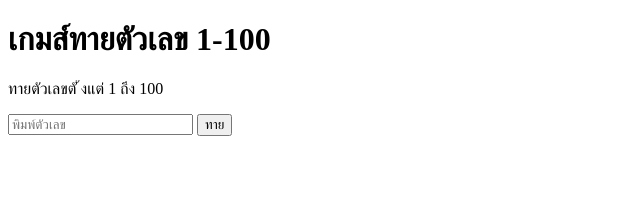
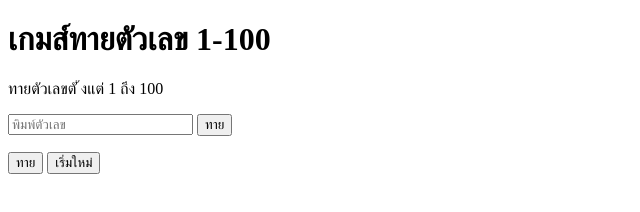
Before and after one commit to 67160006/number-guessing-game, a plain HTML site: page index.html in a window 1280 px wide. Shown: the whole page, without its empty margins (0-640 px from the left). Drawn offline with Linux system fonts and the light colour scheme.

Commit message:
feat: add reset game button functionality

```diff
--- a/index.html
+++ b/index.html
@@ -19,5 +19,11 @@
 
     <script src="script.js"></script>
 </body>
+<!-- ...existing code... -->
+<div class="d-grid gap-2">
+    <button onclick="checkGuess()" class="btn btn-primary">ทาย</button>
+    <button onclick="resetGame()" class="btn btn-secondary">เริ่มใหม่</button>
+</div>
+<!-- ...existing code... -->
 
 </html>
--- a/script.js
+++ b/script.js
@@ -53,6 +53,9 @@ function updateDisplay() {
     attemptsContainer.textContent = `ทายแล้ว: ${attemptCount} ครั ้ง`;
 }
 
+// filepath: script.js
+// ...existing code...
+
 // ฟังก์ชันเริ่มเกมใหม่
 function resetGame() {
     initializeGame();
@@ -61,5 +64,7 @@ function resetGame() {
     document.getElementById("guessInput").focus();
 }
 
+// ...existing code...
+
 // เริ่มเกมเมื ่อโหลดหน้า
 window.addEventListener("load", initializeGame);
```
